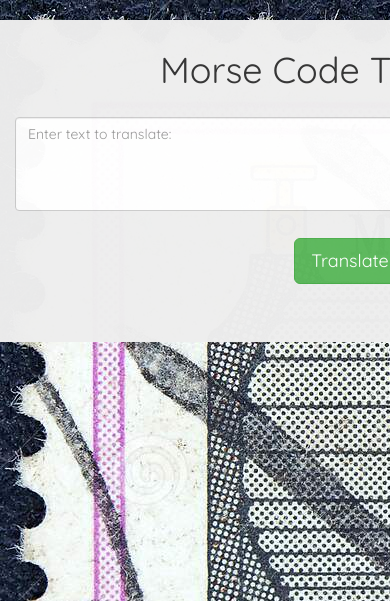
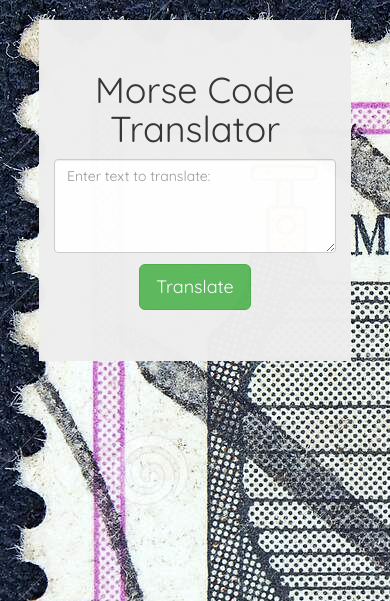
Before and after one commit to andymoday/morse_code, a Flask app: page / in a window 390 px wide; the page is wider, and only the part inside the window is pictured. Shown: the top 601 px of that part. Run offline with Flask 2, Linux system fonts and the light colour scheme; some libraries are stand-ins or nearby versions.

Commit message:
make styling responsive

```diff
--- a/static/styles.css
+++ b/static/styles.css
@@ -2,8 +2,10 @@
 
 .jumbotron{
     margin: 5% auto;
-    width: 700px;
+    width: 80%;
     opacity: 98%;
+}
+
 }
 h1 {
     margin: 0 auto 4%;
```
